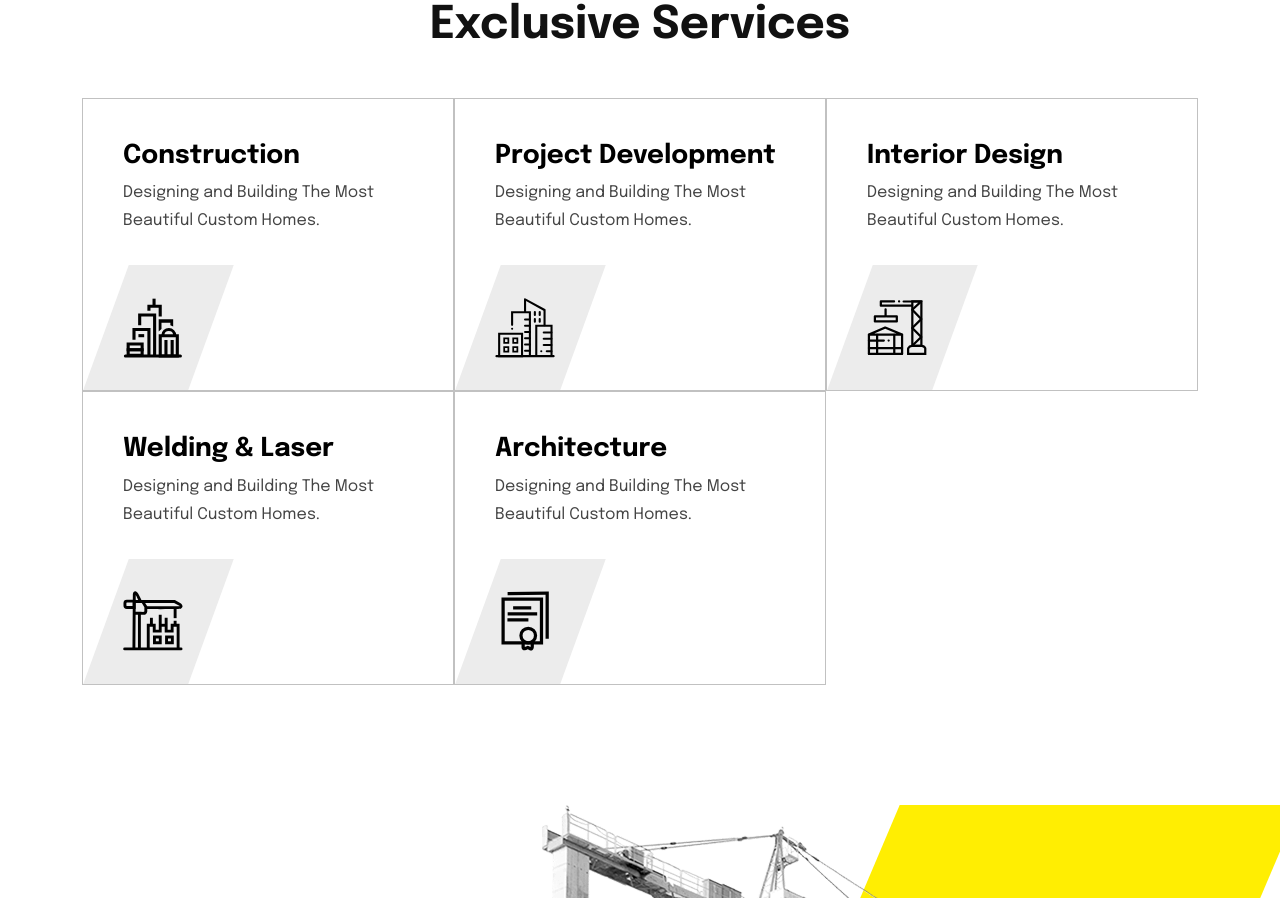
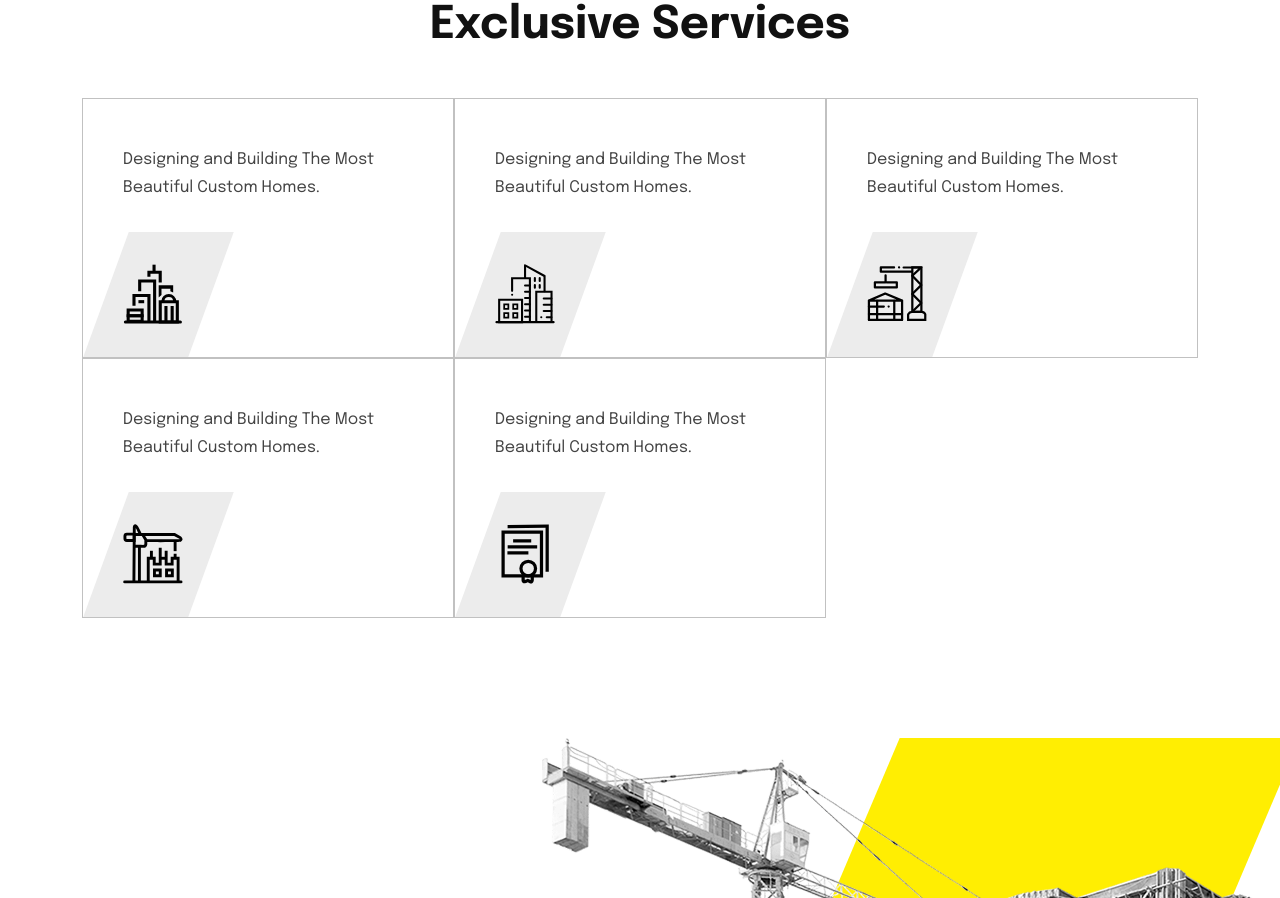
Before and after one commit to MrJohanF/agilejobsolution, a Next.js app: page /services in a window 1280 px wide. Shown: the part 3086-3984 px from the top of the page. Built offline with nearby package versions, Linux system fonts and the light colour scheme; some icons are missing.

Commit message:
chore: Update links to contact page in services.jsx

```diff
--- a/src/pages/services.jsx
+++ b/src/pages/services.jsx
@@ -136,11 +136,11 @@ const Services = (props) => {
             {props.services.map((item, key) => (
             <div key={`services-item-${key}`} className="col-lg-4 col-md-6 col-sm-12" >
               <div className="service-two-box">
-                <h3><Link href={`/services/${item.id}`}>{item.title}</Link></h3>
+                <h3><Link href={`/contact`}></Link></h3>
                 <p>{item.short}</p>
                 <div className="service-two-icon d-flex-all justify-content-start">
                   <img src={item.image} alt={item.title} />
-                  <Link href={`/services/${item.id}`}>
+                  <Link href={`/contact`}>
                     <i className="fa-solid fa-arrow-up-long"></i>
                   </Link>
                 </div>
```
